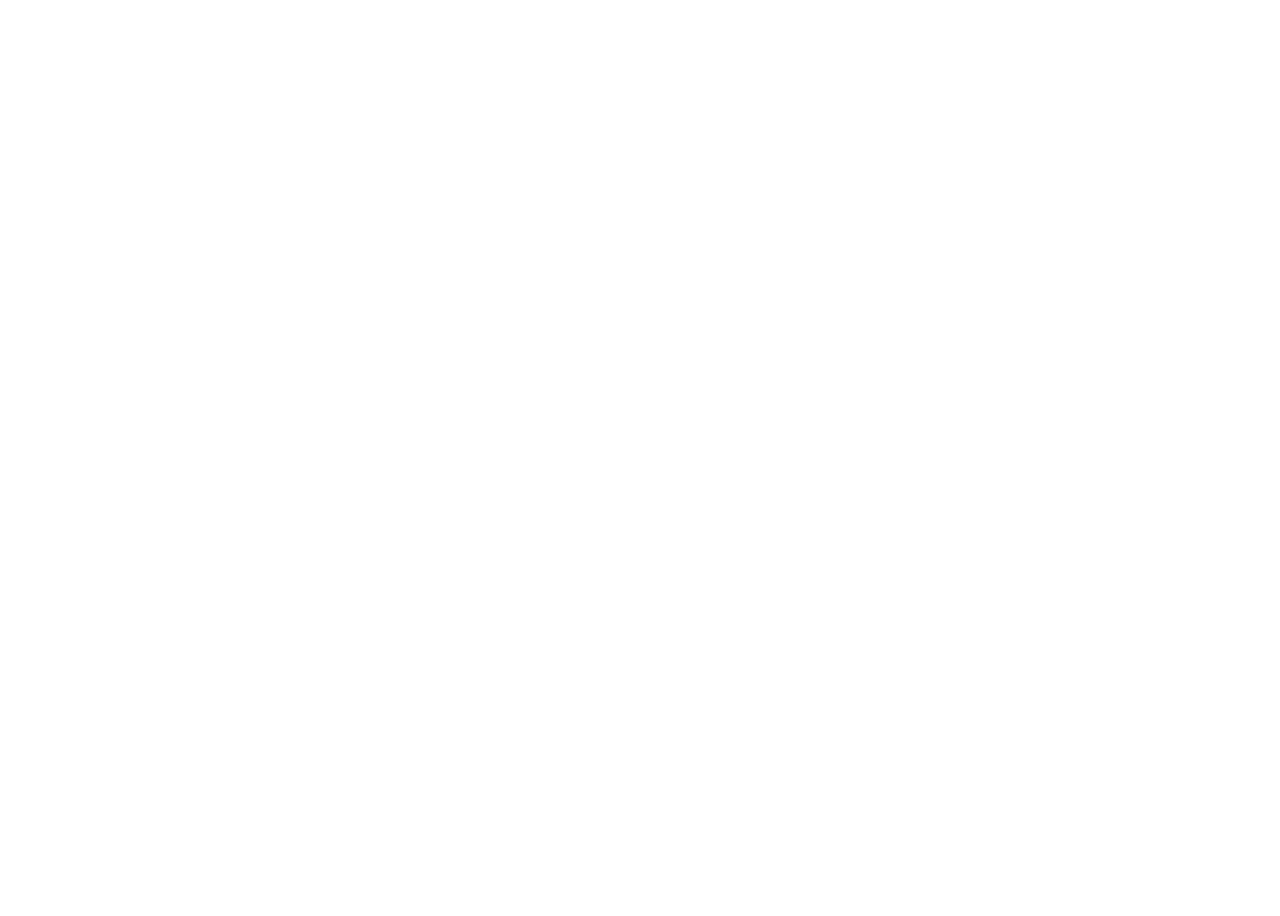
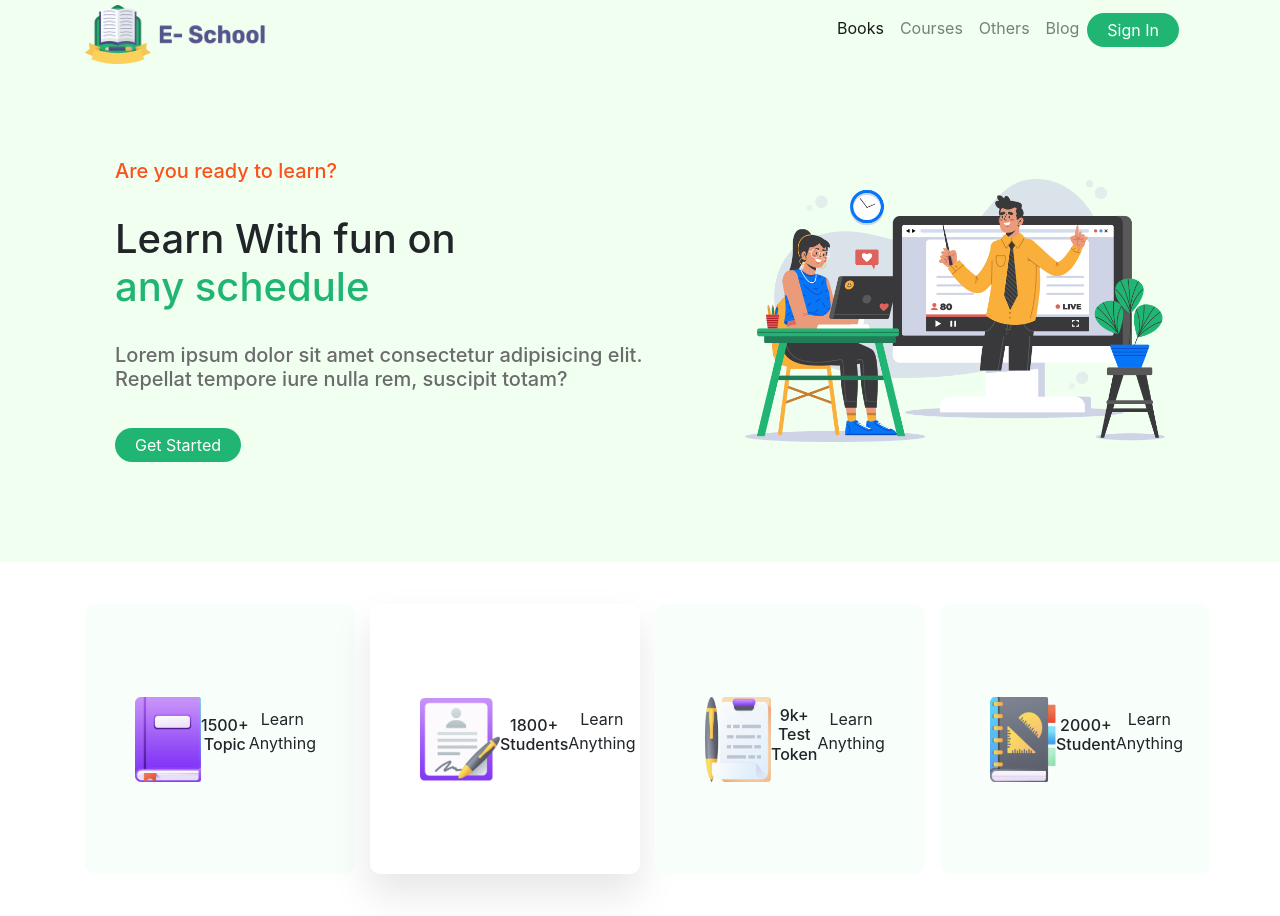
Before and after one commit to junayet57/e-school, a plain HTML site: page index.html in a window 1280 px wide. Before the commit the page ends 800 px from the top, so only its background shows below. Drawn offline with nearby package versions, Linux system fonts and the light colour scheme.

Commit message:
second part done

```diff
--- a/index.html
+++ b/index.html
@@ -8,6 +8,97 @@
     <link rel="stylesheet" href="style.css">
 </head>
 <body>
+<section class="top-nav">
+    <div class="container d-flex flex-row justify-content-between">
+        <div class="nav-logo">
+            <a class="navbar-brand" href="#"><img class="img-fluid nav-logo" src="images/ICON/Logo.png" alt=""></a>
+        </div>
+        <div class="nav-nav">
+            <nav class="navbar navbar-expand-lg navbar-light">
+                <button class="navbar-toggler" type="button" data-toggle="collapse" data-target="#navbarNav" aria-controls="navbarNav" aria-expanded="false" aria-label="Toggle navigation">
+                  <span class="navbar-toggler-icon"></span>
+                </button>
+                <div class="collapse navbar-collapse" id="navbarNav">
+                  <ul class="navbar-nav">
+                    <li class="nav-item active">
+                      <a class="nav-link" href="#">Books<span class="sr-only">(current)</span></a>
+                    </li>
+                    <li class="nav-item">
+                      <a class="nav-link" href="#">Courses</a>
+                    </li>
+                    <li class="nav-item">
+                      <a class="nav-link" href="#">Others</a>
+                    </li>
+                    <li class="nav-item">
+                        <a class="nav-link" href="#">Blog</a>
+                    </li>
+                    <li class="nav-item">
+                        <button class="btn">Sign In</button>
+                    </li>
+                  </ul>
+                </div>
+              </nav>
+        </div>
+    </div>
+</section>
+<section class="top-banner">
+    <div class="container">
+        <div class="row align-items-center">
+            <div class="col-md-7">
+                <h5 class="orange-bg">Are you ready to learn?</h5>
+                <br>
+                <h1>Learn With fun on <br><span>any schedule</span></h1>
+                <br>
+                <h5 class="lorem">Lorem ipsum dolor sit amet consectetur adipisicing elit. Repellat tempore iure nulla rem, suscipit totam?</h5>
+                <br>
+                <button class="btn">Get Started</button>
+            </div>
+            <div class="col-md-5">
+              <img src="images/Photos/Illustration.png" class="d-block w-100" alt="...">
+            </div>
+        </div>
+    </div>
+</section>
+<section class="features">
+    <div class="container features">
+        <div class="row">
+            <div class="col-md-3">
+                <div class="d-flex align-items-center cat1">
+                    <img class="img-fluid" src="images/ICON/book.png" alt="">
+                    <h6>1500+ Topic</h6>
+                    <p>Learn Anything</p>
+                </div>
+            </div>
+            <div class="col-md-3">
+                <div class="d-flex align-items-center cat2">
+                    <img class="img-fluid" src="images/ICON/Student.png" alt="">
+            <h6>1800+ Students</h6>
+            <p>Learn Anything</p>
+                </div>
+            </div>
+            <div class="col-md-3">
+                <div class="d-flex align-items-center cat1">
+                    <img class="img-fluid" src="images/ICON/Test.png" alt="">
+                    <h6>9k+ Test Token</h6>
+                    <p>Learn Anything</p>
+                </div>
+            </div>
+            <div class="col-md-3">
+                <div class="d-flex align-items-center cat1">
+                    <img class="img-fluid" src="images/ICON/Students.png" alt="">
+                    <h6>2000+ Student</h6>
+                    <p>Learn Anything</p>
+                </div>
+            </div>
+        </div>
+    </div>
 
+</section>
+
+
+
+<script src="https://code.jquery.com/jquery-3.5.1.slim.min.js" integrity="sha384-DfXdz2htPH0lsSSs5nCTpuj/zy4C+OGpamoFVy38MVBnE+IbbVYUew+OrCXaRkfj" crossorigin="anonymous"></script>
+<script src="https://cdn.jsdelivr.net/npm/popper.js@1.16.0/dist/umd/popper.min.js" integrity="sha384-Q6E9RHvbIyZFJoft+2mJbHaEWldlvI9IOYy5n3zV9zzTtmI3UksdQRVvoxMfooAo" crossorigin="anonymous"></script>
+<script src="https://stackpath.bootstrapcdn.com/bootstrap/4.5.0/js/bootstrap.min.js" integrity="sha384-OgVRvuATP1z7JjHLkuOU7Xw704+h835Lr+6QL9UvYjZE3Ipu6Tp75j7Bh/kR0JKI" crossorigin="anonymous"></script>
 </body>
 </html>
--- a/style.css
+++ b/style.css
@@ -0,0 +1,67 @@
+.top-nav{
+background: #F0FFF0;
+}
+.top-banner{
+    background: #F0FFF0;
+    padding: 100px 100px;
+}
+.top-banner, .features{
+    margin-bottom: 42px;
+}
+.nav-logo{
+width: 198.07px;
+height: 59px;
+left: 212px;
+top: 30px;
+}
+.btn{
+text-align: center;
+color: white;
+margin-top: 5px;
+padding: 5px 20px;
+background: #21B573;
+border: none;
+border-radius: 33px;
+cursor: pointer;
+}
+.nav-link{
+color: black;
+}
+.orange-bg{
+    color: #FD511A;
+}
+.lorem{
+    color: #6C6B6B;
+}
+span{
+    color: #21B573;;
+}
+.cat1, .cat2{
+    text-align: center;
+    width: 270px;
+    height: 270px;
+    left: 135px;
+    top: 618px;
+    padding: 50px;
+    border-radius: 10px;
+}
+.cat1{
+background: #F8FFFB;
+border: none
+}
+.cat1 img{
+width: 66px;
+height: 85px;
+left: 231px;
+top: 672px;
+}
+.cat2{
+    background: #FFFFFF;
+    box-shadow: 0px 20px 40px rgba(0, 0, 0, 0.1);
+}
+.cat2 img{
+    width: 80px;
+    height: 83px;
+    left: 535px;
+    top: 670px;
+}
```
